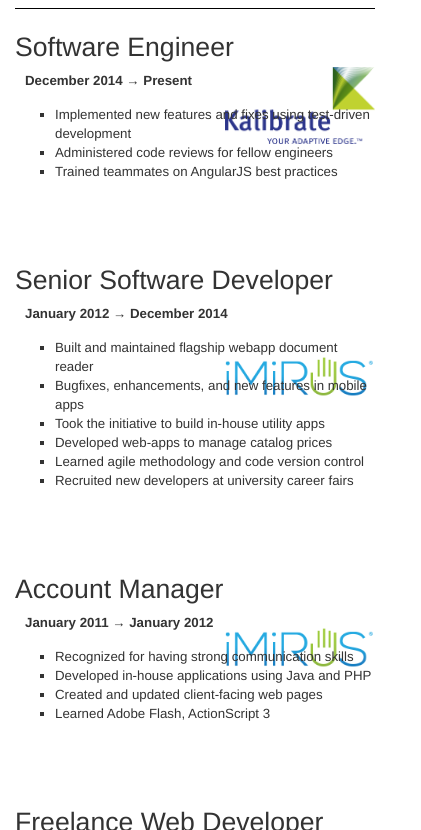
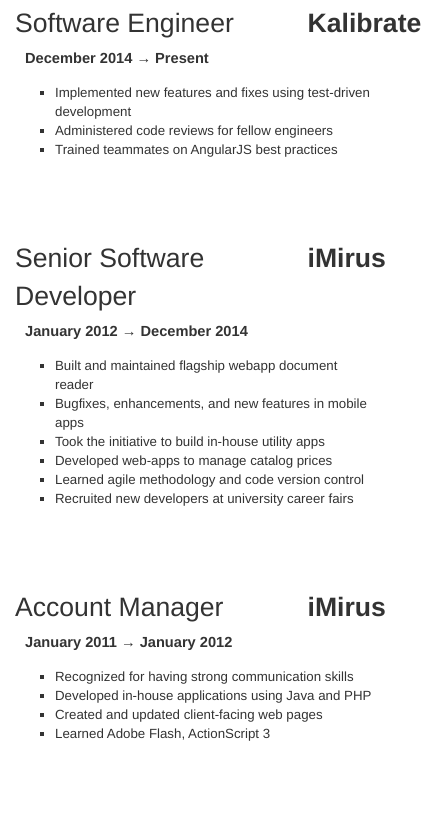
Before and after one commit to dillonchr/dillonchr.github.io, a website: page index.html in a window 390 px wide. Shown: the part 769-1599 px from the top of the page, 421 px wide, since content can reach past the window. Drawn offline with Linux system fonts and the light colour scheme.

Commit message:
updated responsiveness

```diff
--- a/index.html
+++ b/index.html
@@ -11,10 +11,10 @@
         <header>
             <h1 class="name">Dillon Christensen</h1>
             <div class="row">
-                <div class="col-md-6">
+                <div class="col-xs-6">
                     <a href="mailto:j.dillon.christensen@gmail.com">j.dillon.christensen@gmail.com</a>
                 </div>
-                <div class="col-md-6">&plus;1 &middot; 918 &middot; 284 &middot; 2712</div>
+                <div class="col-xs-6">&plus;1 &middot; 918 &middot; 284 &middot; 2712</div>
             </div>
         </header>
         <section>
@@ -27,22 +27,34 @@
         </section>
         <section id="experience">
             <h2>Experience</h2>
-            <div class="job kalibrate">
-                <div class="header">
-                    <div class="position-title">Software Engineer</div>
+            <div class="job">
+                <div class="header row">
+                    <div class="col-xs-9">
+                        <div class="position-title">Software Engineer</div>
+                        <div class="date" title="2 months and counting">December 2014 &rarr; Present</div>
+                    </div>
+                    <div class="col-xs-3">
+                        <img class="logo pull-right hidden-xs" src="images/kalibrate-company-logo.png">
+                        <div class="name visible-xs">Kalibrate</div>
+                    </div>
                 </div>
-                <div class="date" title="2 months and counting">December 2014 &rarr; Present</div>
                 <ul>
                     <li>Implemented new features and fixes using test-driven development</li>
                     <li>Administered code reviews for fellow engineers</li>
                     <li>Trained teammates on AngularJS best practices</li>
                 </ul>
             </div>
-            <div class="job imirus">
-                <div class="header">
-                    <div class="position-title">Senior Software Developer</div>
+            <div class="job">
+                <div class="header row">
+                    <div class="col-xs-9">
+                        <div class="position-title">Senior Software Developer</div>
+                        <div class="date" title="3 years">January 2012 &rarr; December 2014</div>
+                    </div>
+                    <div class="col-xs-3">
+                        <img class="logo pull-right hidden-xs" src="images/imirus-company-logo.png">
+                        <div class="name visible-xs">iMirus</div>
+                    </div>
                 </div>
-                <div class="date" title="3 years">January 2012 &rarr; December 2014</div>
                 <ul>
                     <li>Built and maintained flagship webapp document reader</li>
                     <li>Bugfixes, enhancements, and new features in mobile apps</li>
@@ -52,11 +64,17 @@
                     <li>Recruited new developers at university career fairs</li>
                 </ul>
             </div>
-            <div class="job imirus">
-                <div class="header">
-                    <div class="position-title">Account Manager</div>
+            <div class="job">
+                <div class="header row">
+                    <div class="col-xs-9">
+                        <div class="position-title">Account Manager</div>
+                        <div class="date" title="1 year">January 2011 &rarr; January 2012</div>
+                    </div>
+                    <div class="col-xs-3">
+                        <img class="logo pull-right hidden-xs" src="images/imirus-company-logo.png">
+                        <div class="name visible-xs">iMirus</div>
+                    </div>
                 </div>
-                <div class="date" title="1 year">January 2011 &rarr; January 2012</div>
                 <ul>
                     <li>Recognized for having strong communication skills</li>
                     <li>Developed in-house applications using Java and PHP</li>
@@ -65,10 +83,12 @@
                 </ul>
             </div>
             <div class="job">
-                <div class="header">
-                    <div class="position-title">Freelance Web Developer</div>
+                <div class="header row">
+                    <div class="col-xs-12">
+                        <div class="position-title">Freelance Web Developer</div>
+                        <div class="date" title="6 months">May 2011 &rarr; December 2011</div>
+                    </div>
                 </div>
-                <div class="date" title="6 months">May 2011 &rarr; December 2011</div>
                 <ul>
                     <li>Developed WordPress themes and plugins</li>
                     <li>Built a social network site in PHP/MySQL</li>
--- a/style.css
+++ b/style.css
@@ -56,29 +56,22 @@
 
 .job {
     margin: 20px auto 80px auto;
-    background-position: center right;
-    background-repeat: no-repeat;
-    background-size: 150px;
-}
-
-.job.imirus {
-    background-image: url('images/imirus-company-logo.png');
-}
-
-.job.kalibrate {
-    background-image: url('images/kalibrate-company-logo.png');
 }
 
 .job .header {
     font-size: 2em;
 }
 
-.job .header .company {
-    float: right;
-    color: #666;
+.job .logo {
+    width: 150px;
+}
+
+.job .name {
+    font-weight: bold;
 }
 
 .job .date {
+    font-size: 0.55em;
     padding: 5px 10px;
     font-weight: bold;
 }
```
